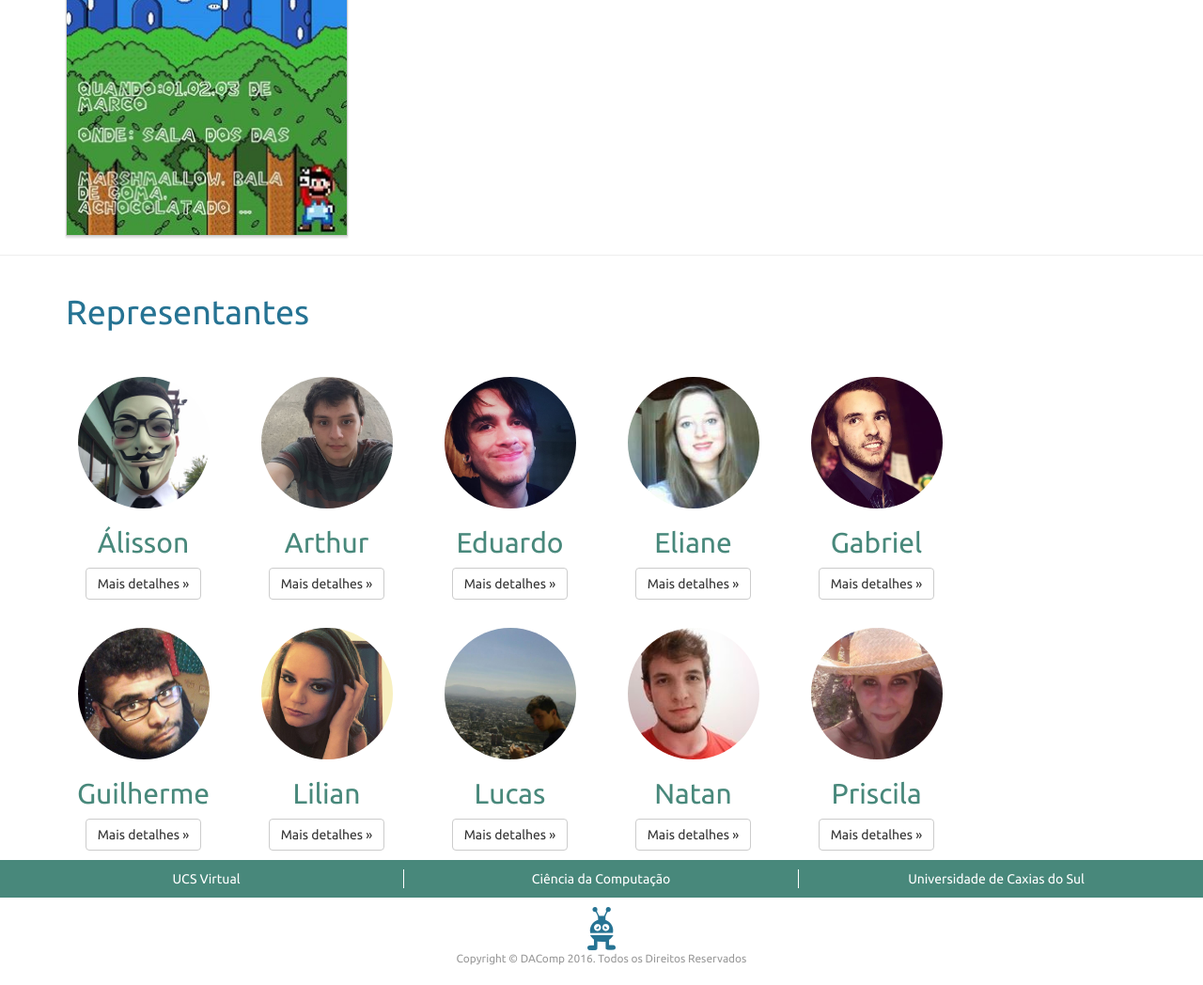
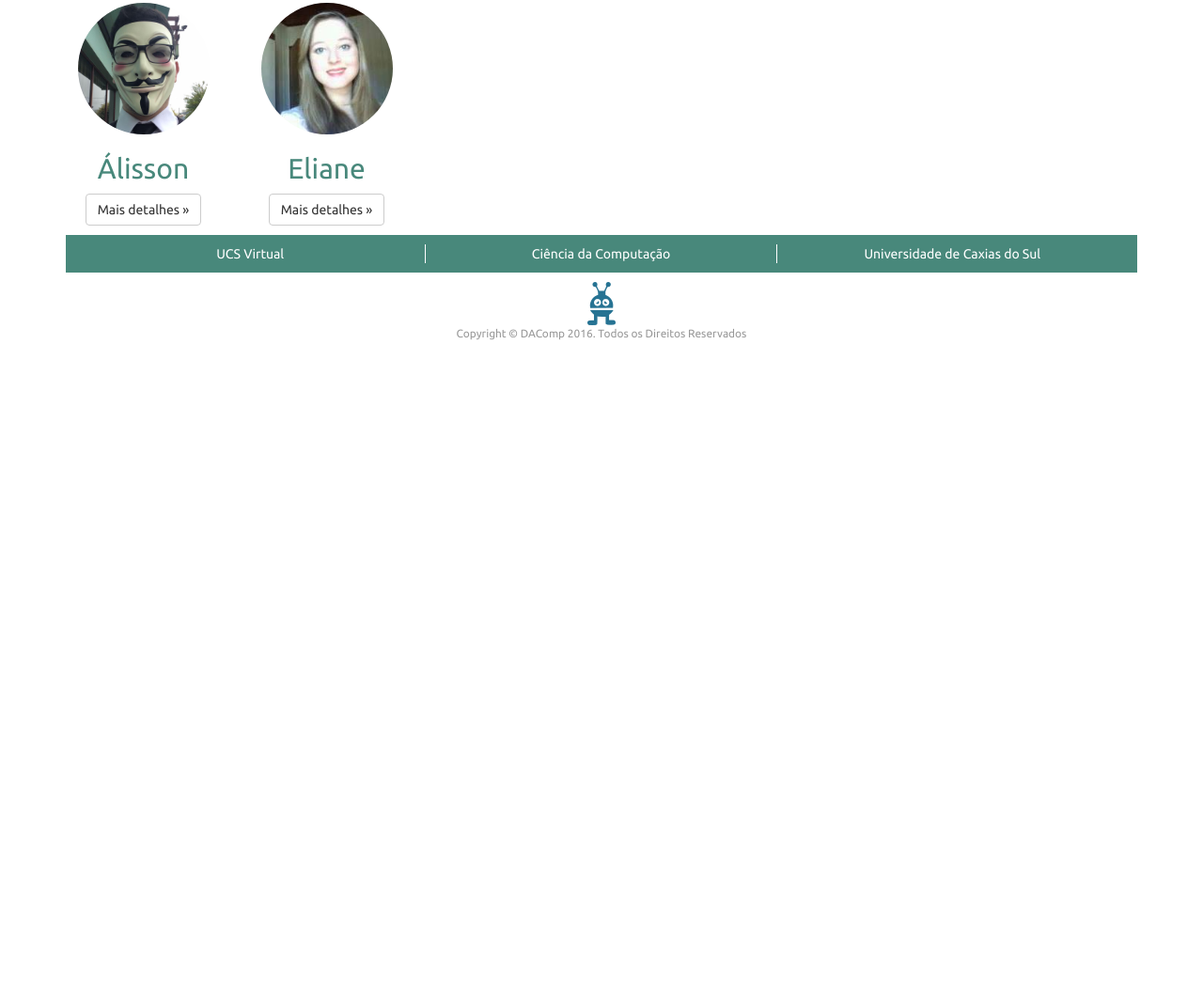
Before and after one commit to eifmaciel/dacompucs.github.io, a plain HTML site: page index.html in a window 1280 px wide. Shown: the part 1230-2278 px from the top of the page at 94% size. After the commit the page ends 1613 px from the top, so only its background shows below. Drawn offline with nearby package versions, Linux system fonts and the light colour scheme; a script that the page names is missing.

Commit message:
ajuste membros

```diff
--- a/index.html
+++ b/index.html
@@ -75,13 +75,7 @@
             <p class="lead">
                 Fique atento em nossos eventos.
             </p>
-            <div class="row events">
-                <div class="event col-lg-4">
-                    <a href="https://www.facebook.com/dacompucs/events">
-                        <img src="img/welcome_coffee_code.jpg" />
-                    </a>
-                </div>
-            </div>
+
         </div>
 
 
@@ -100,61 +94,12 @@
                 </div><!-- /.col-lg-4 -->
 
                 <div class="col-lg-2 col-xs-4">
-                    <img class="img-circle" src="img/integrantes/artur.jpg" alt="Generic placeholder image" width="140" height="140">
-                    <h2>Arthur</h2>
-                    <p><a class="btn btn-default" href="https://www.facebook.com/artur.moschen?fref=ts" role="button">Mais detalhes &raquo;</a></p>
-                </div><!-- /.col-lg-4 -->
-
-                <div class="col-lg-2 col-xs-4">
-                    <img class="img-circle"  src="img/integrantes/eduardo.jpg"alt="Generic placeholder image" width="140" height="140">
-                    <h2>Eduardo</h2>
-                    <p><a class="btn btn-default" href="https://www.facebook.com/eduardo.spinellidelima?fref=ts" role="button">Mais detalhes &raquo;</a></p>
-                </div><!-- /.col-lg-4 -->
-
-                <div class="col-lg-2 col-xs-4">
                     <img class="img-circle" src="img/integrantes/eliane.jpg"alt="Generic placeholder image" width="140" height="140">
                     <h2>Eliane</h2>
                     <p><a class="btn btn-default" href="https://www.facebook.com/elianeisadora.faveron?fref=ts" role="button">Mais detalhes &raquo;</a></p>
                 </div><!-- /.col-lg-4 -->
 
-                <div class="col-lg-2 col-xs-4">
-                    <img class="img-circle" src="img/integrantes/gabriel.jpg" alt="Generic placeholder image" width="140" height="140">
-                    <h2>Gabriel</h2>
-                    <p><a class="btn btn-default" href="https://www.facebook.com/stringariSM?fref=ts" role="button">Mais detalhes &raquo;</a></p>
-                </div><!-- /.col-lg-4 -->
-            </div><!-- /.row -->
-            <br />
-            <div class="row repres">
-                <div class="col-lg-2 col-xs-4">
-                    <img class="img-circle"  src="img/integrantes/guilherme.jpg"alt="Generic placeholder image" width="140" height="140">
-                    <h2>Guilherme</h2>
-                    <p><a class="btn btn-default" href="https://www.facebook.com/profile.php?id=100002482563692&fref=ts" role="button">Mais detalhes &raquo;</a></p>
-                </div><!-- /.col-lg-4 -->
 
-                <div class="col-lg-2 col-xs-4">
-                    <img class="img-circle" src="img/integrantes/lilian.jpg"alt="Generic placeholder image" width="140" height="140">
-                    <h2>Lilian</h2>
-                    <p><a class="btn btn-default" href="https://www.facebook.com/LilianBelleboni?fref=ts" role="button">Mais detalhes &raquo;</a></p>
-                </div><!-- /.col-lg-4 -->
-
-                <div class="col-lg-2 col-xs-4">
-                    <img class="img-circle" src="img/integrantes/lucas.jpg" alt="Generic placeholder image" width="140" height="140">
-                    <h2>Lucas</h2>
-                    <p><a class="btn btn-default" href="#" role="button">Mais detalhes &raquo;</a></p>
-                </div><!-- /.col-lg-4 -->
-
-                <div class="col-lg-2 col-xs-4">
-                    <img class="img-circle"  src="img/integrantes/natan.jpg"alt="Generic placeholder image" width="140" height="140">
-                    <h2>Natan</h2>
-                    <p><a class="btn btn-default" href="https://www.facebook.com/natan.rech?fref=ts" role="button">Mais detalhes &raquo;</a></p>
-                </div><!-- /.col-lg-4 -->
-
-                <div class="col-lg-2 col-xs-4">
-                    <img class="img-circle"  src="img/integrantes/priscila.jpg"alt="Generic placeholder image" width="140" height="140">
-                    <h2>Priscila</h2>
-                    <p><a class="btn btn-default" href="https://www.facebook.com/priscilacavagnolli?fref=ts" role="button">Mais detalhes &raquo;</a></p>
-                </div><!-- /.col-lg-4 -->
-            </div><!-- /.row -->
         </div>
 
         <!--parallax 1 -->
```
